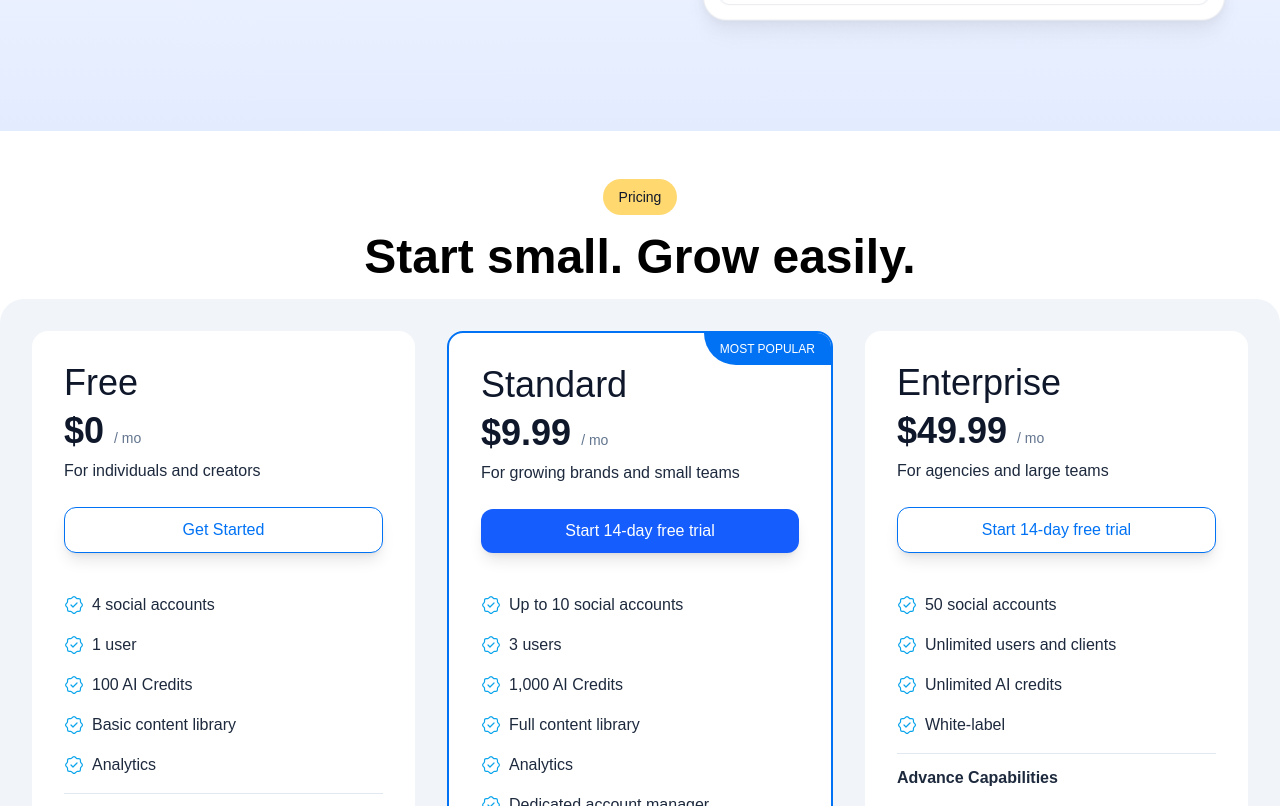
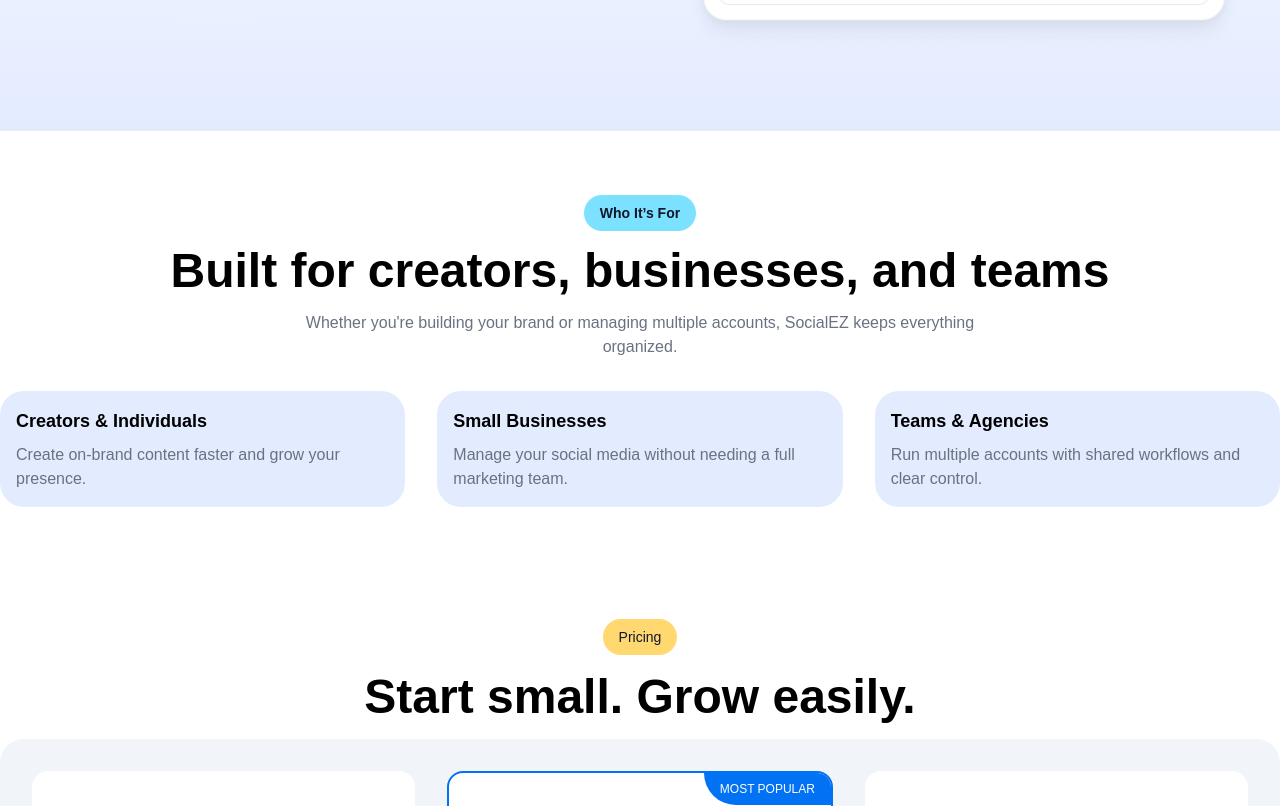
Before and after one commit to hanacourses/socialez-landing-page, a Next.js app: page / in a window 1280 px wide. Shown: the part 5374-6180 px from the top of the page. Built offline with nearby package versions, Linux system fonts and the light colour scheme.

Commit message:
all section layout completion

```diff
--- a/src/app/page.tsx
+++ b/src/app/page.tsx
@@ -1,5 +1,5 @@
 import { Footer } from "@/components/layout";
-import { Hero, OneDashboard, FeaturesTabs, Scheduling, Performance, Faq, FooterCta, StartedInMins, Conversations, PlanAndPricing } from "@/components/sections";
+import { Hero, OneDashboard, FeaturesTabs, Scheduling, Performance, Faq, FooterCta, StartedInMins, Conversations, PlanAndPricing, WhoItFor } from "@/components/sections";
 
 export default function Home() {
   return (
@@ -10,8 +10,10 @@
       <Scheduling />
       <Performance />
       <Conversations />
+      <WhoItFor />
       <PlanAndPricing />
       <StartedInMins />
+      <FooterCta />
       <Faq />
       <Footer />
     </main>
--- a/src/components/layout/Footer.tsx
+++ b/src/components/layout/Footer.tsx
@@ -65,7 +65,7 @@
         <div className="w-full flex justify-between items-start gap-8">
           {/* Column 1: Logo, description, social */}
           <div className="w-full flex flex-col gap-4 justify-start items-center">
-            <Logo />
+            <Logo height={12} />
             <p className="max-w-md text-center text-md leading-relaxed text-gray-700">
               AI-powered social media management for creating, scheduling,
               tracking, and engaging — all from one place.
@@ -77,7 +77,7 @@
                   href={href}
                   target="_blank"
                   rel="noopener noreferrer"
-                  className="flex h-10 w-10 items-center justify-center rounded-full bg-gray-100 text-gray-700 transition-colors hover:bg-gray-200 hover:text-gray-900 focus:outline-none focus-visible:ring-2 focus-visible:ring-blue-500 focus-visible:ring-offset-2"
+                  className="flex h-10 w-10 items-center justify-center rounded-full bg-white shadow-xl text-gray-700 transition-colors hover:bg-gray-200 hover:text-gray-900 focus:outline-none focus-visible:ring-2 focus-visible:ring-blue-500 focus-visible:ring-offset-2"
                   aria-label={label}
                 >
                   <svg
--- a/src/components/layout/Navbar/Logo.tsx
+++ b/src/components/layout/Navbar/Logo.tsx
@@ -2,7 +2,7 @@
 
 const LOGO_SRC = "/socialez_logo.png";
 
-export const Logo = () => (
+export const Logo = ({ height = 9 }: { height?: number }) => (
   <Link
     href="/"
     className="flex items-center focus:outline-none focus-visible:ring-2 focus-visible:ring-blue-500 focus-visible:ring-offset-2 rounded-md"
@@ -13,7 +13,7 @@
       alt="SocialEZ"
       width={120}
       height={36}
-      className="h-9 w-auto object-contain"
+      className={`h-${height} w-auto object-contain`}
       loading="eager"
       decoding="async"
     />
--- a/src/components/sections/FAQ/Faq.tsx
+++ b/src/components/sections/FAQ/Faq.tsx
@@ -67,7 +67,7 @@
             className="w-full  mx-auto bg-white flex justify-center items-center"
             aria-labelledby="faq-heading"
         >
-            <div className="bg-linear-to-b from-[#0172F421] via-[#0172F421] to-[white] px-4 sm:px-18 md:py-24 max-w-7xl rounded-[50px]"
+            <div className="bg-linear-to-b from-[#F3FAFF] via-[#F3FAFF] to-[white] px-4 sm:px-18 md:py-24 max-w-7xl rounded-[50px]"
             >
                 <div className="mx-auto flex max-w-6xl flex-col gap-12 md:grid md:grid-cols-2 md:items-start">
                     {/* Left column: heading and copy */}
--- /dev/null
+++ b/src/components/sections/WhoItFor.tsx
@@ -0,0 +1,25 @@
+import { WHO_IT_FOR } from "@/constant/whoitfor";
+
+const WhoItFor = () => {
+    return (
+        <div className="w-full flex justify-center items-center flex-col bg-white py-12">
+            <span className="text-sm text-slate-900 font-semibold bg-[#7CE1FF] text-center my-4 py-2 px-4 rounded-full w-fit mx-auto">Who It’s For</span>
+            <div className="w-full max-w-7xl flex flex-col justify-center items-center gap-4">
+                <h2 className="text-5xl font-bold text-black">Built for creators, businesses, and teams</h2>
+                <p className="text-md text-gray-500 max-w-2xl text-center">Whether you're building your brand or managing multiple accounts, SocialEZ keeps everything organized.</p>
+                <div className="w-full flex justify-center items-center gap-8 py-4">
+                    {WHO_IT_FOR.map((item) => {
+                        return (
+                            <div key={item.title} className="w-full h-full min-h-28 flex flex-col justify-start items-start gap-2 bg-[#E3EBFF] p-4 rounded-3xl">
+                                <h3 className="text-lg font-bold text-black">{item.title}</h3>
+                                <p className="text-md text-gray-500">{item.description}</p>
+                            </div>
+                        )
+                    })}
+                </div>
+            </div>
+        </div>
+    );
+}
+
+export default WhoItFor;
--- a/src/components/sections/index.ts
+++ b/src/components/sections/index.ts
@@ -8,3 +8,4 @@
 export { default as Faq } from "./FAQ/Faq";
 export { default as StartedInMins } from "./StartedInMins";
 export { default as PlanAndPricing } from "./PlanandPricing/PlanAndPricing";
+export { default as WhoItFor } from "./WhoItFor";
--- /dev/null
+++ b/src/constant/whoitfor.ts
@@ -0,0 +1,14 @@
+export const WHO_IT_FOR = [
+    {
+    title: "Creators & Individuals",
+    description: "Create on-brand content faster and grow your presence.",
+},
+{
+    title: "Small Businesses",
+    description: "Manage your social media without needing a full marketing team.",
+},
+{
+    title: "Teams & Agencies",
+    description: "Run multiple accounts with shared workflows and clear control.",
+},
+] as const;
```
